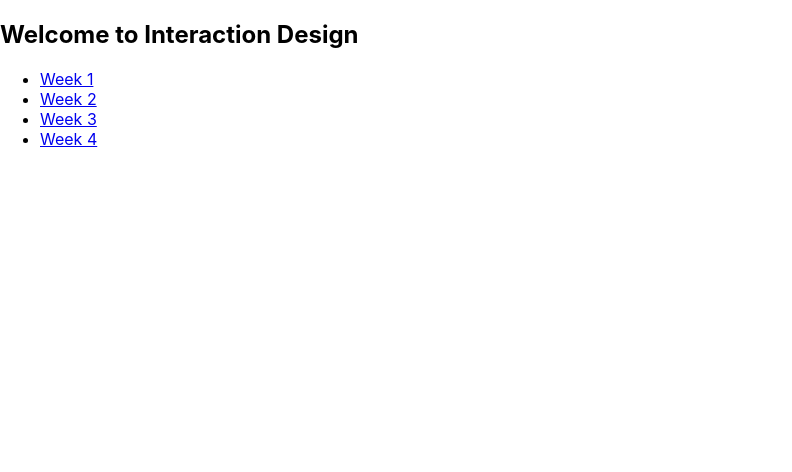
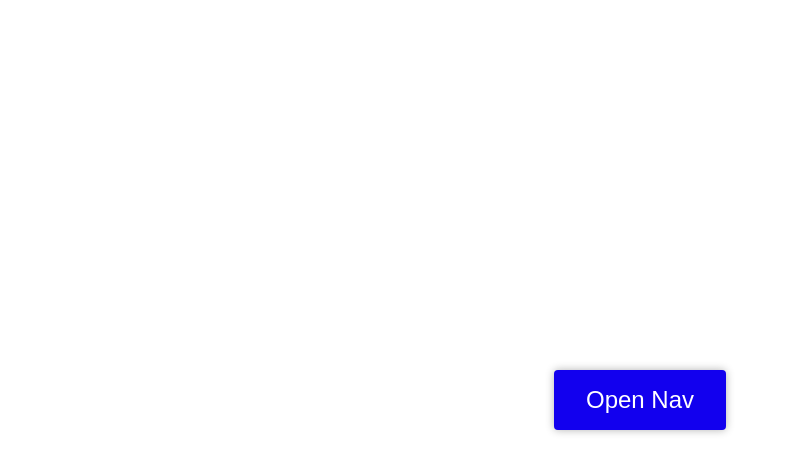
Before and after one commit to 4dealp21/interaction-design, a React (Create React App) app: page /week-5 in a window 1280 px wide. Shown: the top 472 px of the page, without its empty margins (0-792 px from the left). Built offline with nearby package versions, Linux system fonts and the light colour scheme.

Commit message:
Navigation component

```diff
--- a/package.json
+++ b/package.json
@@ -14,6 +14,7 @@
     "react-router": "^5.2.0",
     "react-router-dom": "^5.2.0",
     "react-scripts": "3.4.3",
+    "react-swipeable": "^6.0.0",
     "styled-components": "^5.2.0",
     "yup": "^0.29.3"
   },
--- a/src/App.js
+++ b/src/App.js
@@ -1,14 +1,24 @@
 import React from 'react';
+import styled from "styled-components";
 import Week1 from "./Components/week-1";
 import Week2 from "./Components/week-2";
 import Week3 from "./Components/week-3";
 import Week4 from "./Components/week-4";
+import Week5 from "./Components/week-5";
 
 import { BrowserRouter as Router, Switch, Route, Link } from "react-router-dom";
 
+const StyledWrapper = styled.div`
+    height: 50vh;
+    display: flex;
+    flex-direction: column;
+    justify-content: center;
+    align-items: center;
+`;
 
 const Home = () => (
 
+  <StyledWrapper>
   <nav>
     <h1>Welcome to Interaction Design</h1>
     <ul>
@@ -24,8 +34,12 @@ const Home = () => (
       <li>
         <Link to="/week-4">Week 4</Link>
       </li>
+      <li>
+        <Link to="/week-5">Week 5</Link>
+      </li>
     </ul>
   </nav>
+  </StyledWrapper>
 );
 
 const App = () => (
@@ -43,6 +57,9 @@ const App = () => (
       <Route path="/week-4">
         <Week4 />
       </Route>
+      <Route path="/week-5">
+        <Week5 />
+      </Route>
       <Route path="/">
         <Home />
       </Route>
--- a/src/Components/week-3/index.js
+++ b/src/Components/week-3/index.js
@@ -21,10 +21,19 @@ const StyledButton = styled.button`
     margin: 2%;
 `;
 
-const Button = (props) => {
-    const {children, color} = props;
-    return <StyledButton color={color}z> {children} </StyledButton>;
-}
+export const Button = (props) => {
+    const { children, color, disabled, hoverColor, ...other } = props;
+    return (
+      <StyledButton
+        color={disabled ? "grey" : color}
+        disabled={disabled}
+        {...other}
+      >
+        {" "}
+        {children}{" "}
+      </StyledButton>
+    );
+  };
 
 const Week3 = () => {
     return (
--- /dev/null
+++ b/src/Components/week-5/index.js
@@ -0,0 +1,82 @@
+import React, { useState } from 'react';
+import styled from 'styled-components';
+import closeIcon from "./Assets/close_icon.svg";
+import { Button } from "../week-3/";
+import { Swipeable } from 'react-swipeable';
+
+
+const StyleWrapper = styled.div`
+    display: flex;
+    justify-content: center;
+    align-items: center;
+    height: 100vh;
+`;
+
+const StyledSideNav = styled.div`
+    height: 100vh;
+    width: ${(props) => props.open ? '250px' : '0px'};
+    transition: 1s;
+    position: fixed;
+    top: 0;
+    left: 0;
+    background: #111;
+`;
+
+const StyledCloseIcon = styled.img`
+    float: right;
+    width: 25px;
+    height: 25px;
+    fill: white;
+    margin: 1rem 1rem;
+    cursor: pointer;
+`;
+
+const StyledNav = styled.ul`
+    display: flex;
+    color: white;
+    flex-direction: column;
+
+    & li {
+        text-align: center;
+        list-style: none;
+        margin-top: 4rem;
+        cursor: pointer;
+        &:hover {
+            color: grey;
+        }
+    }
+`;
+
+const Week5 = () => {
+
+    const [navOpen, setNavOpen] = useState(false);
+
+    const handleClose = () => {
+        setNavOpen(false);
+    }
+    const handleOpen = () => {
+        setNavOpen(true);
+    }
+
+    return (<>
+        <StyleWrapper>
+           <StyledSideNav open={navOpen}>
+                    <StyledCloseIcon onClick={handleClose} src={closeIcon} />
+                {
+                    navOpen &&
+                    (<StyledNav>
+                        <li>Home</li>
+                        <li>About</li>
+                        <li>Privacy</li>
+                    </StyledNav>)
+
+                }
+            </StyledSideNav>
+
+            <Button onClick={handleOpen} color="#1200ee"> Open Nav </Button>
+
+        </StyleWrapper></>
+    )
+};
+
+export default Week5;
```
Also changed, not shown: src/Components/week-5/Assets/close_icon.svg (added), 1 other file (tests, documents, lock files or other folders).
